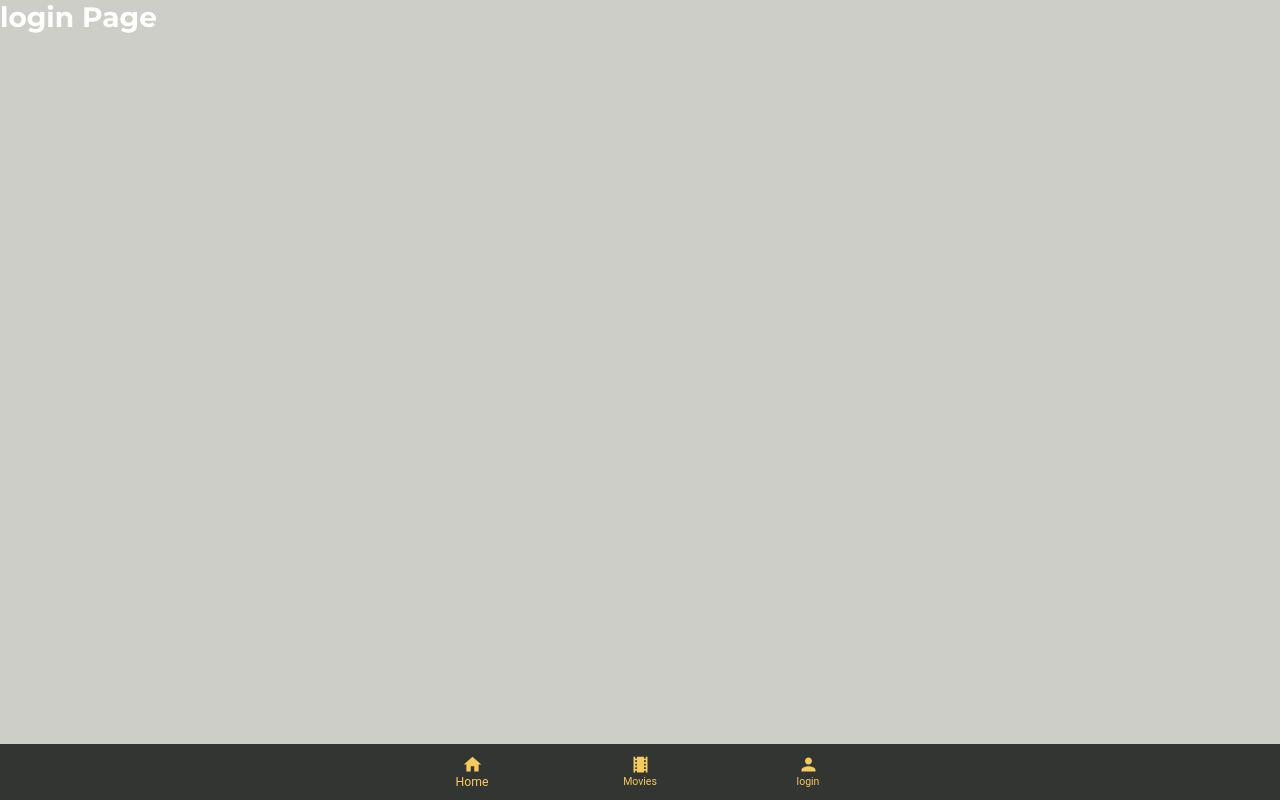
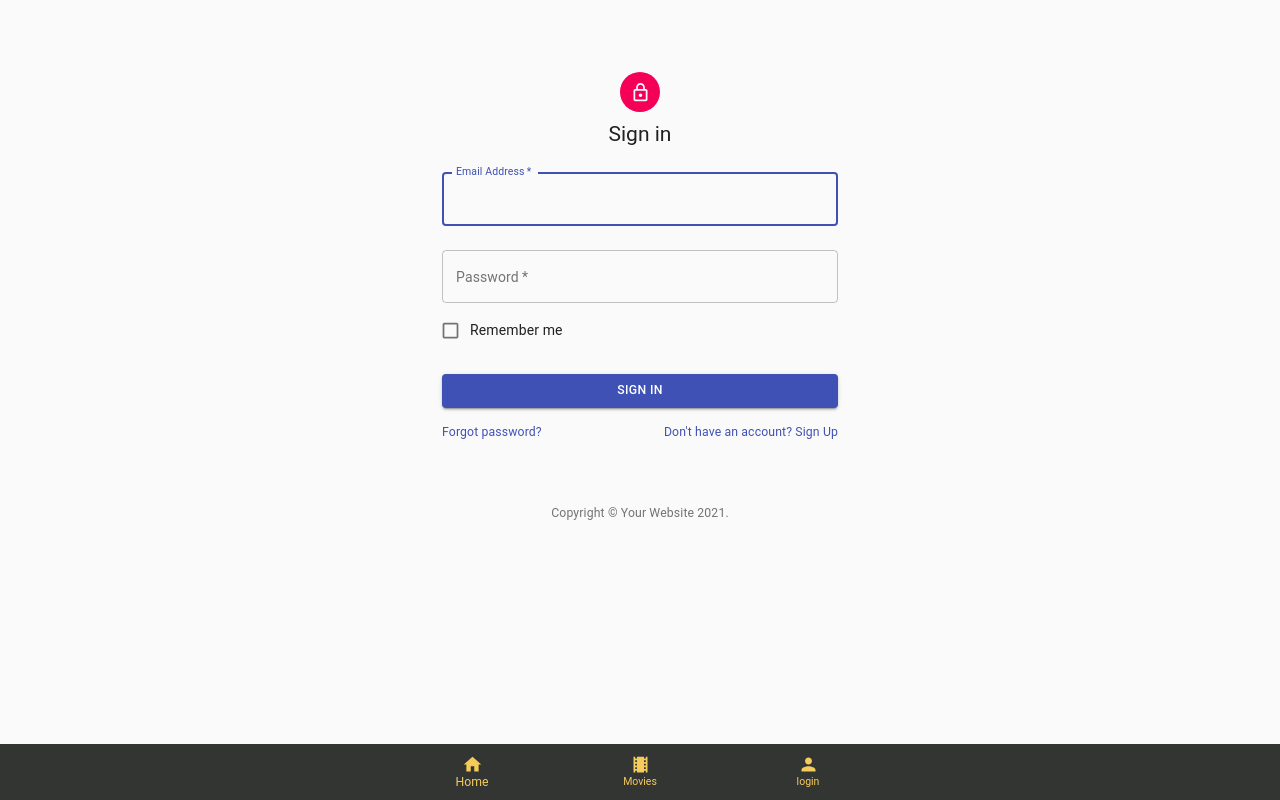
Before and after one commit to bananalasmari/Movie-React-App, a React (Create React App) app: page /login in a window 1280 px wide. Built offline with nearby package versions, Linux system fonts and the light colour scheme.

Commit message:
added the LOGIN WITHOUT FINCTION page

```diff
--- a/src/pages/user/registertion/Login.jsx
+++ b/src/pages/user/registertion/Login.jsx
@@ -1,9 +1,117 @@
-import React from 'react'
+import React from 'react';
+import Avatar from '@material-ui/core/Avatar';
+import Button from '@material-ui/core/Button';
+import CssBaseline from '@material-ui/core/CssBaseline';
+import TextField from '@material-ui/core/TextField';
+import FormControlLabel from '@material-ui/core/FormControlLabel';
+import Checkbox from '@material-ui/core/Checkbox';
+import Link from '@material-ui/core/Link';
+import Grid from '@material-ui/core/Grid';
+import Box from '@material-ui/core/Box';
+import LockOutlinedIcon from '@material-ui/icons/LockOutlined';
+import Typography from '@material-ui/core/Typography';
+import { makeStyles } from '@material-ui/core/styles';
+import Container from '@material-ui/core/Container';
 
-export default function Login() {
-    return (
-        <div>
-                  <h1 style={{color : "white"}}> login Page</h1>
-        </div>
-    )
+function Copyright() {
+  return (
+    <Typography variant="body2" color="textSecondary" align="center">
+      {'Copyright © '}
+      <Link color="inherit" href="https://material-ui.com/">
+        Your Website
+      </Link>{' '}
+      {new Date().getFullYear()}
+      {'.'}
+    </Typography>
+  );
 }
+
+const useStyles = makeStyles((theme) => ({
+  paper: {
+    marginTop: theme.spacing(8),
+    display: 'flex',
+    flexDirection: 'column',
+    alignItems: 'center',
+  },
+  avatar: {
+    margin: theme.spacing(1),
+    backgroundColor: theme.palette.secondary.main,
+  },
+  form: {
+    width: '100%', // Fix IE 11 issue.
+    marginTop: theme.spacing(1),
+  },
+  submit: {
+    margin: theme.spacing(3, 0, 2),
+  },
+}));
+
+export default function SignIn() {
+  const classes = useStyles();
+
+  return (
+    <Container component="main" maxWidth="xs">
+      <CssBaseline />
+      <div className={classes.paper}>
+        <Avatar className={classes.avatar}>
+          <LockOutlinedIcon />
+        </Avatar>
+        <Typography component="h1" variant="h5">
+          Sign in
+        </Typography>
+        <form className={classes.form} noValidate>
+          <TextField
+            variant="outlined"
+            margin="normal"
+            required
+            fullWidth
+            id="email"
+            label="Email Address"
+            name="email"
+            autoComplete="email"
+            autoFocus
+          />
+          <TextField
+            variant="outlined"
+            margin="normal"
+            required
+            fullWidth
+            name="password"
+            label="Password"
+            type="password"
+            id="password"
+            autoComplete="current-password"
+          />
+          <FormControlLabel
+            control={<Checkbox value="remember" color="primary" />}
+            label="Remember me"
+          />
+          <Button
+            type="submit"
+            fullWidth
+            variant="contained"
+            color="primary"
+            className={classes.submit}
+          >
+            Sign In
+          </Button>
+          <Grid container>
+            <Grid item xs>
+              <Link href="#" variant="body2">
+                Forgot password?
+              </Link>
+            </Grid>
+            <Grid item>
+              <Link href="#" variant="body2">
+                {"Don't have an account? Sign Up"}
+              </Link>
+            </Grid>
+          </Grid>
+        </form>
+      </div>
+      <Box mt={8}>
+        <Copyright />
+      </Box>
+    </Container>
+  );
+}
--- a/src/pages/user/registertion/Register.jsx
+++ b/src/pages/user/registertion/Register.jsx
@@ -76,7 +76,6 @@
         setMessage(data.data.message)
         setSuccess(true)
         console.log(data)
-
         setTimeout(() => history.push('/login') , 2000)
 
     }).catch(error => {
```
